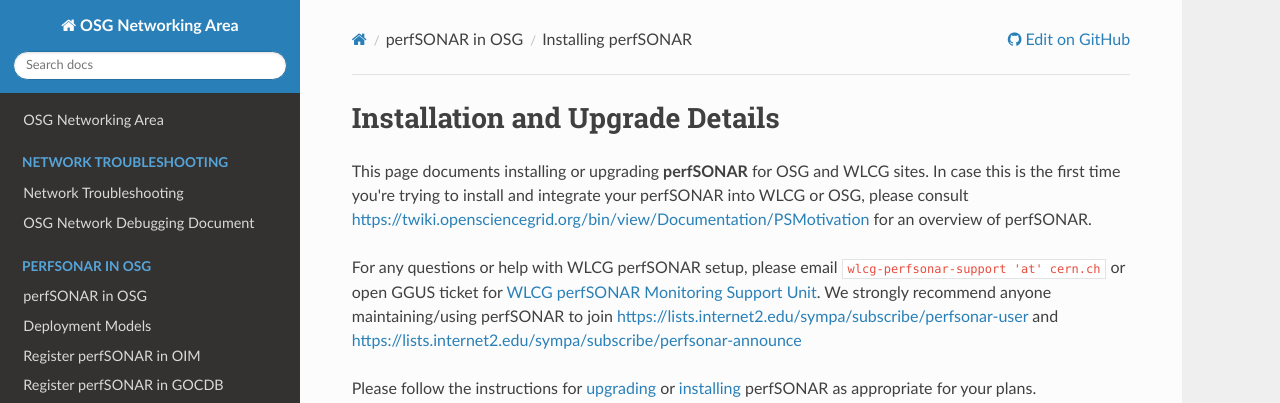
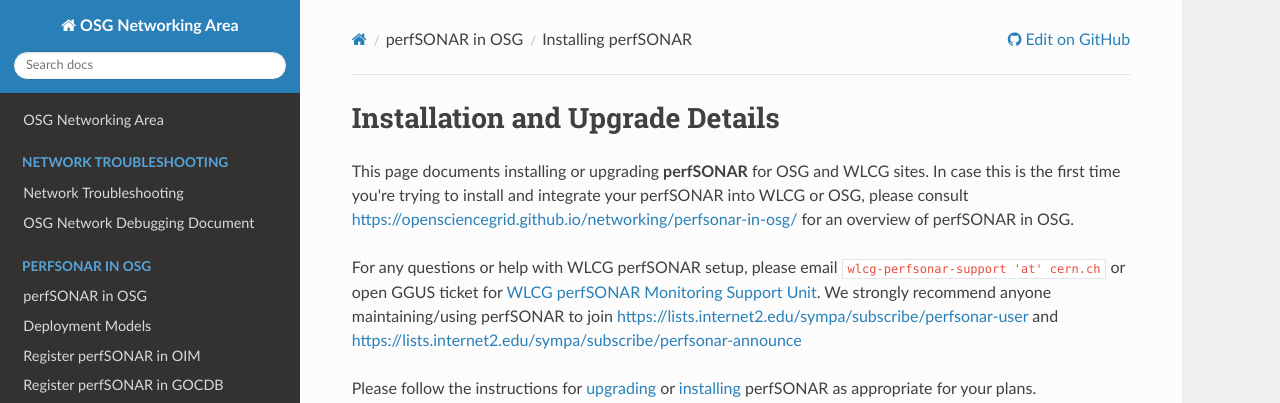
Before and after one commit to osg-htc/networking, an MkDocs documentation site: the page built from docs/perfsonar/installation.md, in a window 1280 px wide and 900 px high. Shown: the top 403 px of the window. Built offline with MkDocs 1.6.1, drawn with Linux system fonts in a browser that asks for light colours; nearby versions of some CDN libraries; old or Windows-style settings are respelled for this version of MkDocs.

Commit message:
Fix out-dated URL and formatting changes

````diff
--- a/docs/perfsonar/installation.md
+++ b/docs/perfsonar/installation.md
@@ -6,7 +6,7 @@
 
 <span class="twiki-macro STARTINCLUDE"></span>
 
-This page documents installing or upgrading **perfSONAR** for OSG and WLCG sites. In case this is the first time you're trying to install and integrate your perfSONAR into WLCG or OSG, please consult <https://twiki.opensciencegrid.org/bin/view/Documentation/PSMotivation> for an overview of perfSONAR.
+This page documents installing or upgrading **perfSONAR** for OSG and WLCG sites. In case this is the first time you're trying to install and integrate your perfSONAR into WLCG or OSG, please consult <https://opensciencegrid.github.io/networking/perfsonar-in-osg/> for an overview of perfSONAR in OSG.
 
 For any questions or help with WLCG perfSONAR setup, please email `wlcg-perfsonar-support 'at' cern.ch` or open GGUS ticket for [WLCG perfSONAR Monitoring Support Unit](https://wiki.egi.eu/wiki/GGUS:WLCG_perfSONAR_FAQ). We strongly recommend anyone maintaining/using perfSONAR to join <https://lists.internet2.edu/sympa/subscribe/perfsonar-user> and <https://lists.internet2.edu/sympa/subscribe/perfsonar-announce>
 
@@ -68,7 +68,7 @@
 -   Below is an example set of lines for meshconfig-agent.conf
 
     ```
-      <mesh>
+       <mesh>
         configuration_url http://meshconfig.grid.iu.edu/pub/auto/psum01.aglt2.org
         validate_certificate 0
         required 1
````
